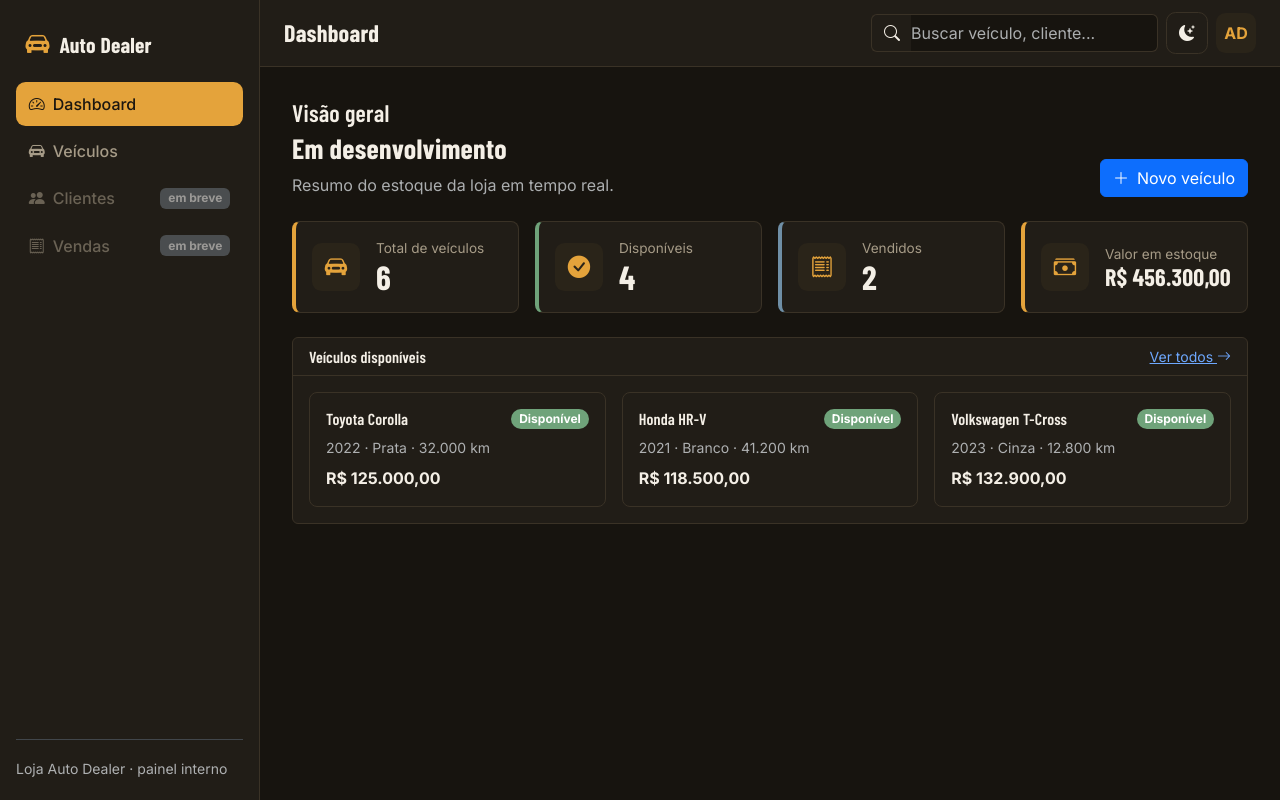
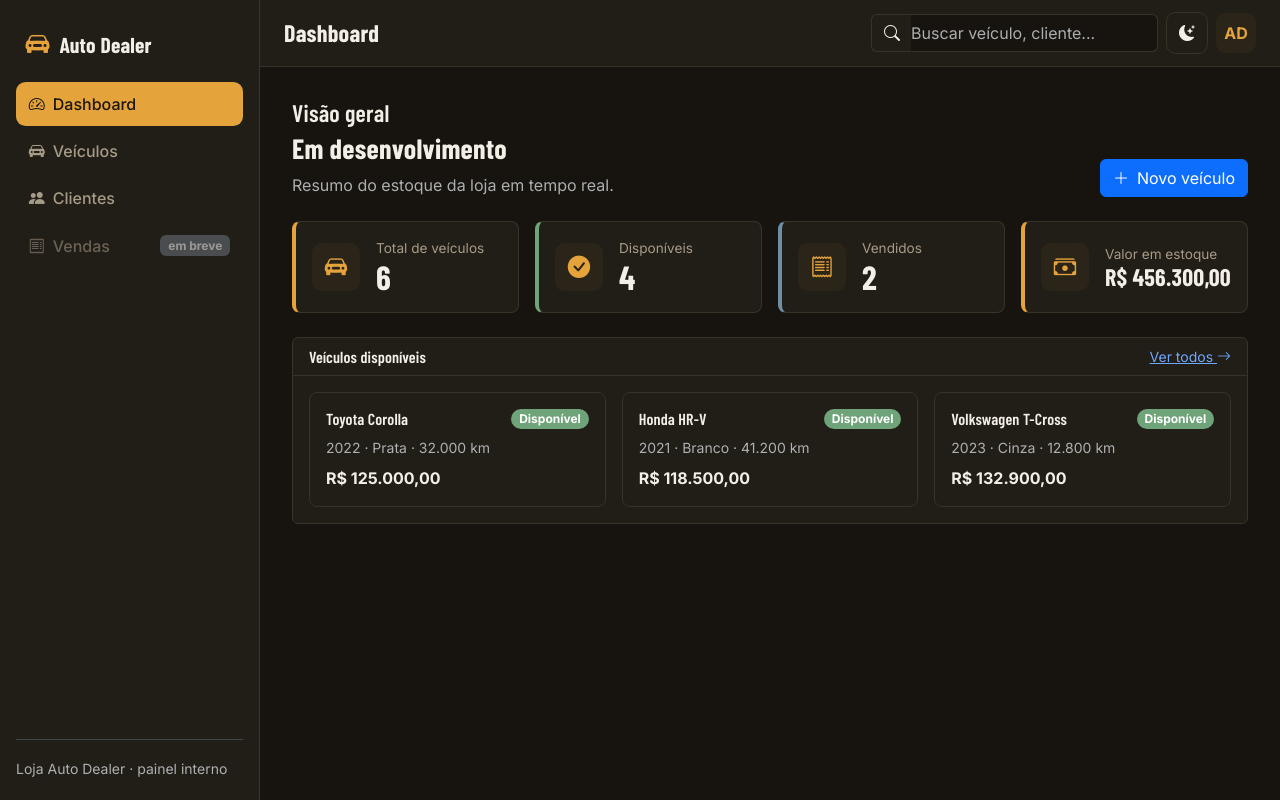
Before and after one commit to Patrick-Hoff/Projeto_Impacta, a PHP site: page /index.php in a window 1280 px wide. Run offline with PHP 8.4, Linux system fonts and the light colour scheme.

Commit message:
ativando aba clientes

```diff
--- a/template/header.php
+++ b/template/header.php
@@ -6,7 +6,7 @@ $activePage = $activePage ?? 'dashboard';
 $navItems = [
     ['key' => 'dashboard', 'label' => 'Dashboard', 'icon' => 'bi-speedometer2', 'href' => 'index.php'],
     ['key' => 'veiculos',  'label' => 'Veículos',  'icon' => 'bi-car-front-fill', 'href' => 'veiculos.php'],
-    ['key' => 'clientes',  'label' => 'Clientes',  'icon' => 'bi-people-fill', 'href' => '#', 'disabled' => true],
+    ['key' => 'clientes',  'label' => 'Clientes',  'icon' => 'bi-people-fill', 'href' => 'clientes.php'],
     ['key' => 'vendas',    'label' => 'Vendas',    'icon' => 'bi-receipt', 'href' => '#', 'disabled' => true],
 ];
 
```
